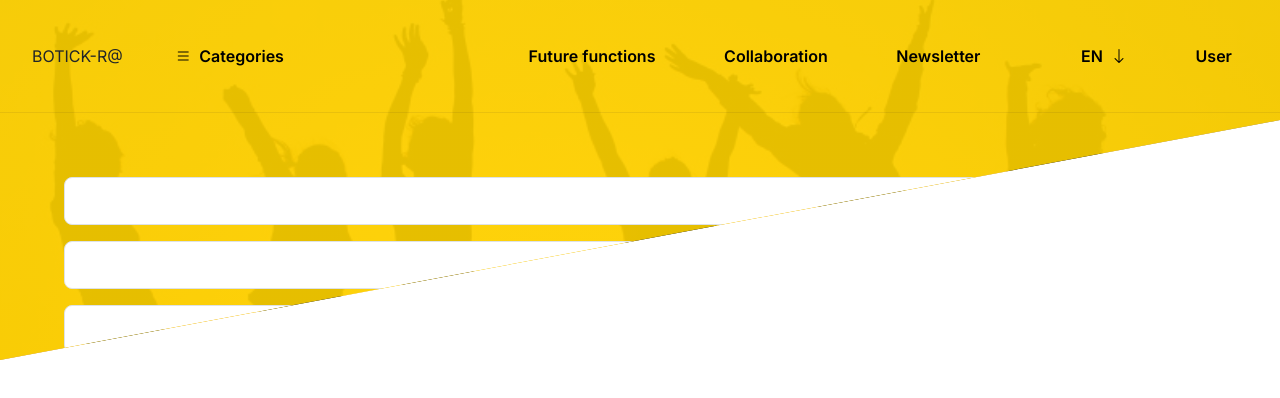
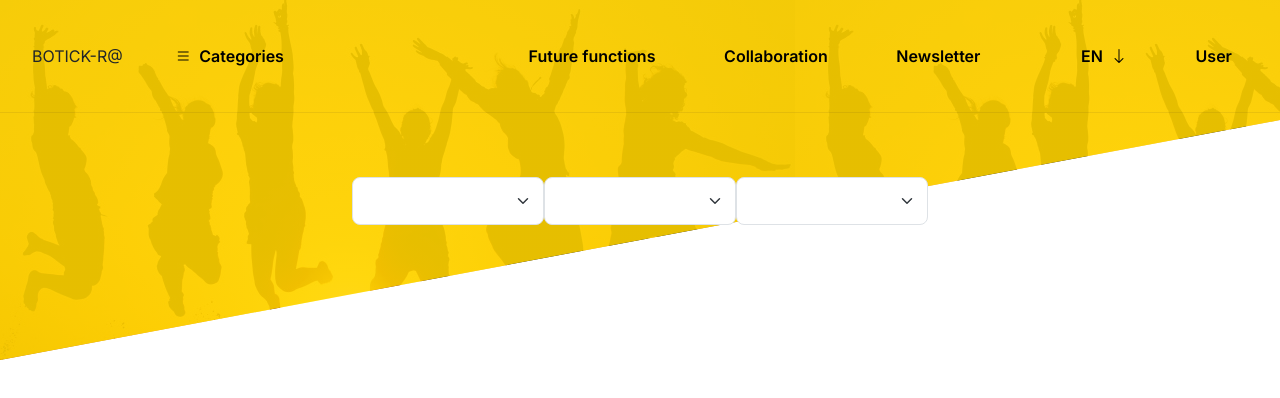
Before and after one commit to DRyncewicz/BotickrClient, a Next.js app in the folder botickr-client/: page / in a window 1280 px wide. Shown: the top 398 px of the page. Built offline with nearby package versions, Linux system fonts and the light colour scheme.

Commit message:
refactor: corrections of polygon body html

```diff
--- a/botickr-client/src/app/globals.css
+++ b/botickr-client/src/app/globals.css
@@ -1,11 +1,23 @@
 html, body {
     min-height: 100vh;
-    background-image:
-        linear-gradient(350deg, rgba(255,255,255,0.9) 60%, rgba(255,211,0,0.9) 50%),
-        url('/layout-img-item.png');
     background-size: cover;
     background-position: center;
     background-repeat: no-repeat;
-    clip-path: polygon(0 0%, 100% 0, 100% 15%, 0 45%);
+    z-index: 1;
+    position: relative;
+    overflow: hidden;
+}
+
+body::before {
+    content: '';
+    position: absolute;
+    top: 0;
+    left: 0;
+    width: 100%;
+    height: 100%;
+    background-image:
+    linear-gradient(350deg, rgba(255,255,255,0.9) 60%, rgba(255,211,0,0.9) 50%),
+    url('/layout-img-item.png');
+clip-path: polygon(0 0%, 100% 0, 100% 15%, 0 45%);
     z-index: -1;
 }
--- a/botickr-client/src/app/layout.js
+++ b/botickr-client/src/app/layout.js
@@ -11,9 +11,9 @@ export const metadata = {
 export default function RootLayout({ children }) {
   return (
     <html lang="en">
-        <body className={inter.className}>
-            {children}
-        </body>
+      <body className={inter.className}>
+        {children}
+      </body>
     </html>
   );
 }
--- a/botickr-client/src/app/ui/layout-content/SearchEventComponent.js
+++ b/botickr-client/src/app/ui/layout-content/SearchEventComponent.js
@@ -4,16 +4,23 @@ import styles from '../../styles/layout-content/SearchEventComponent.module.css'
 
 const SearchEventComponent = () => {
     return(<>
-    <section className='search d-flex justify-content-center pb-5'>
-        <form className='w-100 p-3'>
-            <select className='form-select form-select-lg mb-3'>
+<section className='search d-flex justify-content-center pb-5'>
+    <form className='w-100 p-3 d-flex justify-content-center'>
+        <div className='col-2'>
+            <select className='form-select form-select-lg w-100'>
             </select>
-            <select className='form-select form-select-lg mb-3'>
+        </div>
+        <div className='col-2'>
+            <select className='form-select form-select-lg w-100'>
             </select>
-            <select className='form-select form-select-lg mb-3'>
+        </div>
+        <div className='col-2'>
+            <select className='form-select form-select-lg w-100'>
             </select>
-        </form>
-    </section>
+        </div>
+    </form>
+</section>
+
     </>
 )};
 
```
